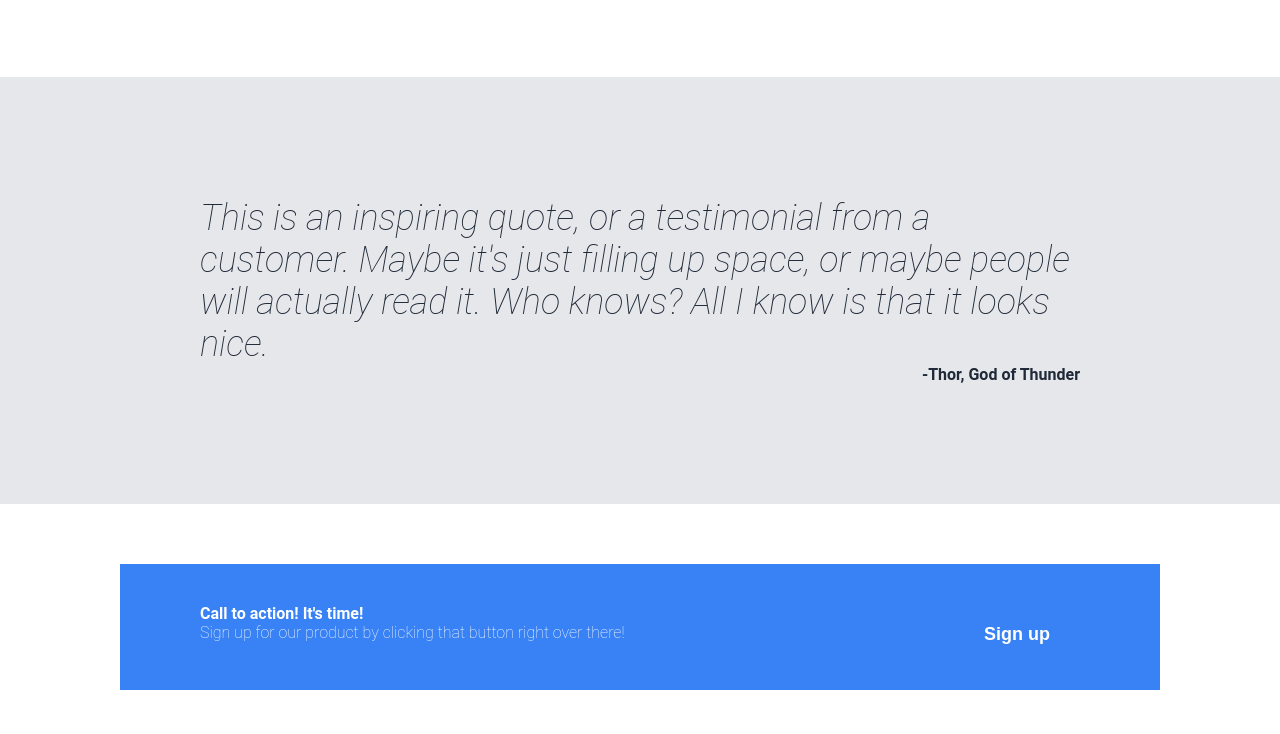
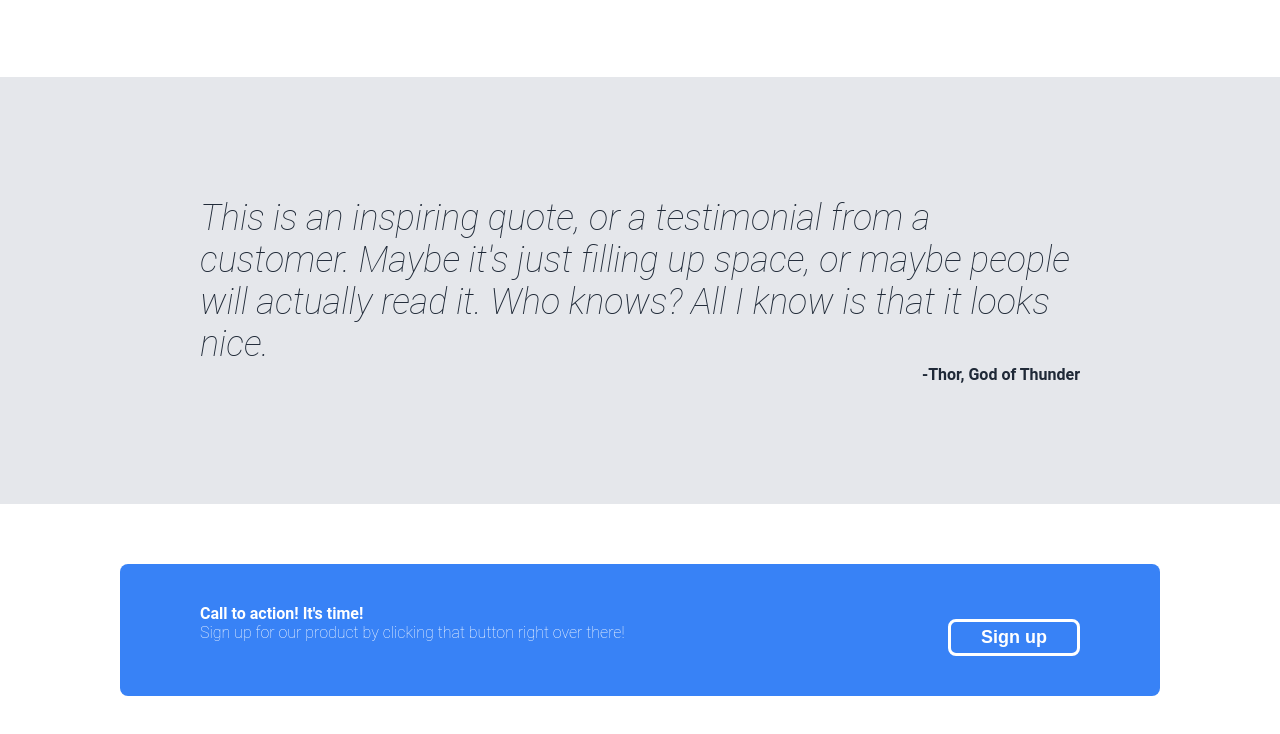
Before and after one commit to DevLo3/OP-landing-page, a plain HTML site: page index.html in a window 1280 px wide. Shown: the part 684-1418 px from the top of the page. Drawn offline with Linux system fonts and the light colour scheme.

Commit message:
Round out corners of .call-box. Add white border to and round out corners of .call-button

```diff
--- a/style.css
+++ b/style.css
@@ -136,6 +136,7 @@ button {
     padding: 40px 80px;
     display: flex;
     justify-content: space-between;
+    border-radius: 8px;
 }
 
 .maintxt {
@@ -145,3 +146,8 @@ button {
 .subtxt {
     font-weight: lighter;
 }
+
+.call-button {
+    border: solid #ffff;
+    border-radius: 8px;
+}
```
